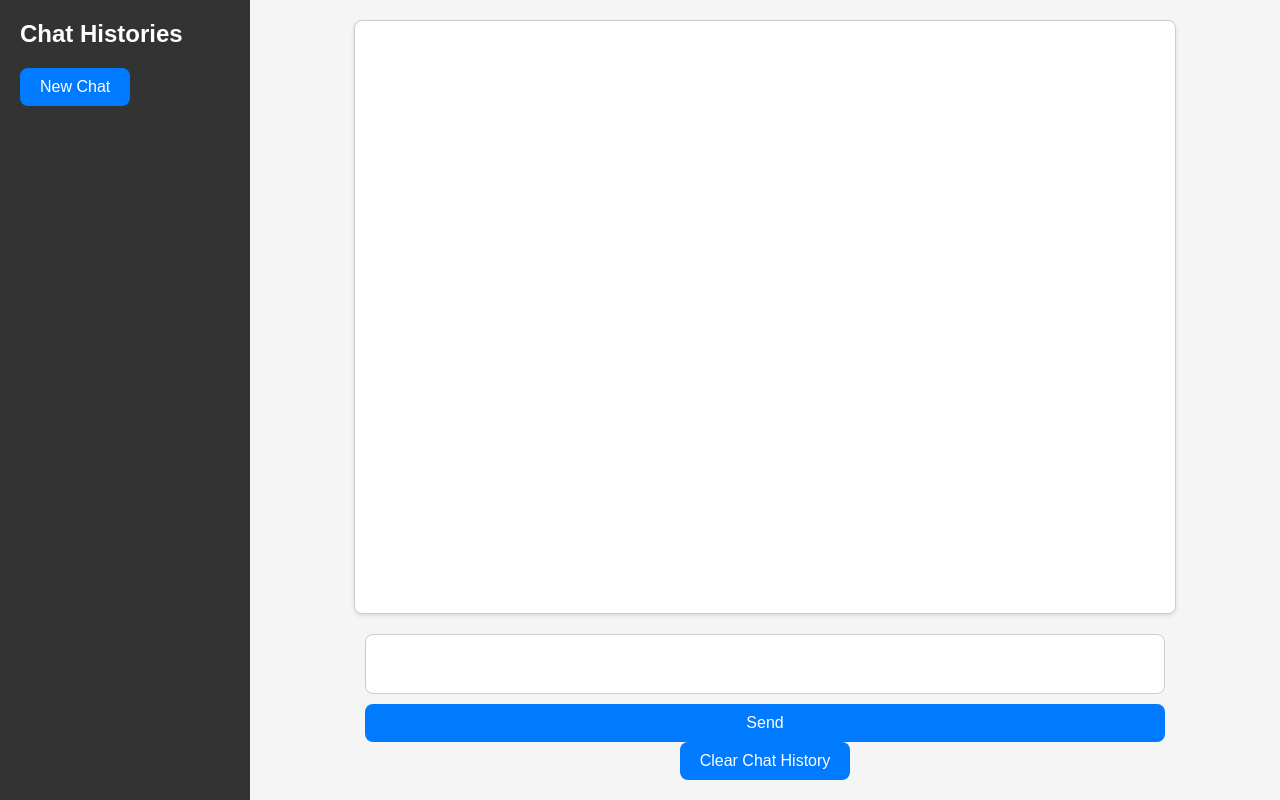
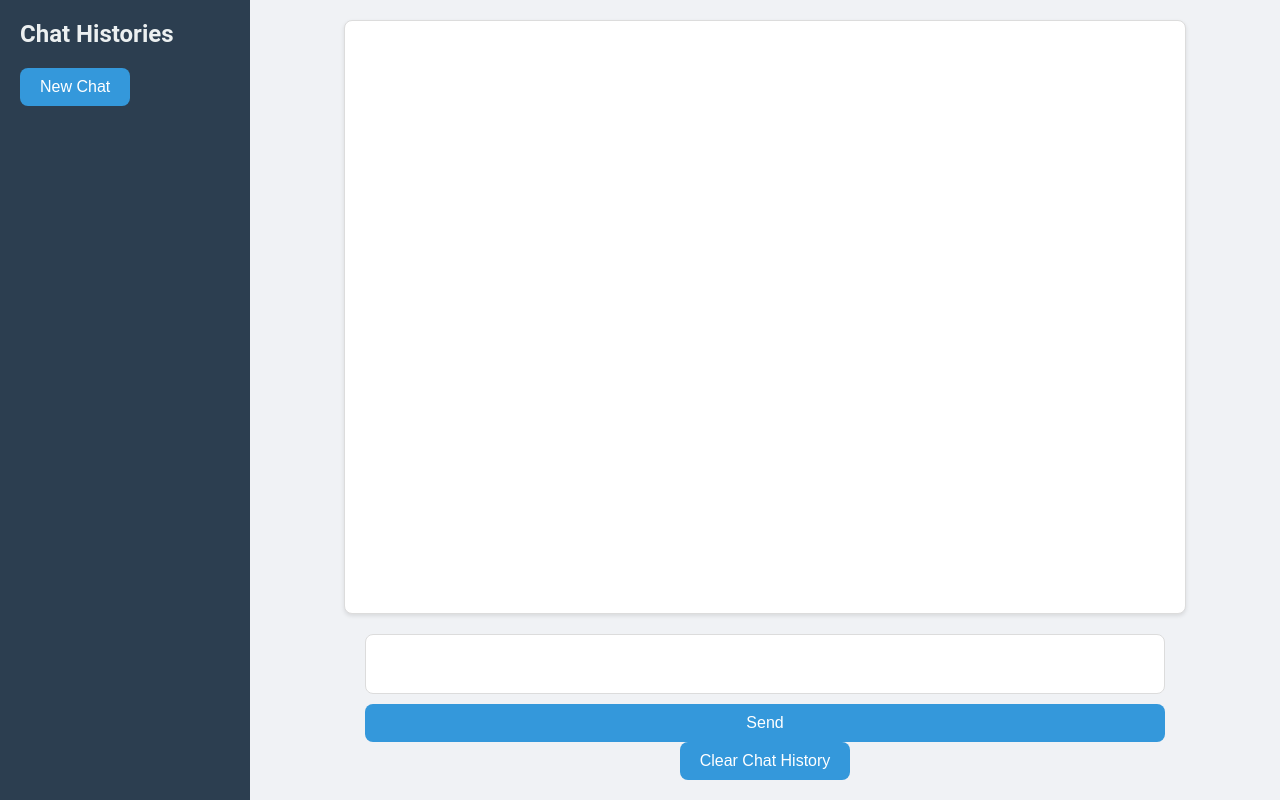
Before and after one commit to cnnickolay/chat-gpt-portal, a Flask app: page /chat in a window 1280 px wide. Run offline with Flask 3, Linux system fonts and the light colour scheme; parts of the project's set-up code (start-up, migrations or seed data) failed here and were passed over.

Commit message:
improve css

```diff
--- a/templates/chat.html
+++ b/templates/chat.html
@@ -5,19 +5,21 @@
     <title>Chat</title>
     <script src="https://code.jquery.com/jquery-3.6.0.min.js"></script>
     <style>
+        /* General Styles */
         body {
-            font-family: Arial, sans-serif;
+            font-family: 'Roboto', sans-serif;
             margin: 0;
             padding: 0;
             height: 100vh;
             display: flex;
-            background-color: #f5f5f5;
+            background-color: #f0f2f5;
         }
 
+        /* Sidebar Styles */
         #sidebar {
             width: 250px;
-            background-color: #333;
-            color: #fff;
+            background-color: #2c3e50;
+            color: #ecf0f1;
             padding: 20px;
             box-sizing: border-box;
             overflow-y: auto;
@@ -25,6 +27,7 @@
 
         #sidebar h2 {
             margin-top: 0;
+            font-size: 1.5em;
         }
 
         #sidebar ul {
@@ -35,13 +38,15 @@
         #sidebar ul li {
             padding: 10px;
             cursor: pointer;
-            border-bottom: 1px solid #444;
+            border-bottom: 1px solid #34495e;
+            transition: background-color 0.3s;
         }
 
         #sidebar ul li:hover {
-            background-color: #444;
+            background-color: #34495e;
         }
 
+        /* Container Styles */
         #container {
             flex: 1;
             display: flex;
@@ -51,19 +56,22 @@
             box-sizing: border-box;
         }
 
+        /* Chat Box Styles */
         #chat-box {
             flex: 1;
             width: 100%;
             max-width: 800px;
-            border: 1px solid #ccc;
+            border: 1px solid #dcdcdc;
             border-radius: 8px;
-            padding: 10px;
-            background-color: #fff;
+            padding: 20px;
+            background-color: #ffffff;
             box-shadow: 0 2px 4px rgba(0, 0, 0, 0.1);
             margin-bottom: 20px;
             font-size: 1em;
+            overflow-y: auto;
         }
 
+        /* Chat Form Styles */
         #chat-form {
             display: flex;
             flex-direction: column;
@@ -77,38 +85,40 @@
             font-size: 1em;
             padding: 10px;
             box-sizing: border-box;
-            border: 1px solid #ccc;
+            border: 1px solid #dcdcdc;
             border-radius: 8px;
             margin-bottom: 10px;
             resize: none;
             overflow: hidden;
         }
 
+        /* Button Styles */
         button {
             font-size: 1em;
             padding: 10px 20px;
             border: none;
             border-radius: 8px;
-            background-color: #007bff;
+            background-color: #3498db;
             color: #fff;
             cursor: pointer;
             transition: background-color 0.3s;
         }
 
         button:hover {
-            background-color: #0056b3;
+            background-color: #2980b9;
         }
 
         button:focus {
             outline: none;
-            box-shadow: 0 0 0 3px rgba(0, 123, 255, 0.5);
+            box-shadow: 0 0 0 3px rgba(52, 152, 219, 0.5);
         }
 
+        /* Collapsible Section Styles */
         .collapsible {
             font-size: 0.9em;
-            padding: 5px;
+            padding: 10px;
             cursor: pointer;
-            background-color: #f0f0f0;
+            background-color: #ecf0f1;
             border: none;
             text-align: left;
             outline: none;
@@ -118,12 +128,12 @@
         }
 
         .collapsible:hover {
-            background-color: #e0e0e0;
+            background-color: #bdc3c7;
         }
 
         .content {
             display: none;
-            padding: 5px;
+            padding: 10px;
             background-color: #f9f9f9;
             margin: 0;
             border-radius: 8px;
@@ -133,15 +143,17 @@
             white-space: pre-wrap;
         }
 
+        /* Label Container Styles */
         .label-container {
             display: flex;
             align-items: center;
             justify-content: space-between;
         }
 
+        /* Delete Button Styles */
         .delete-btn {
             margin-left: 10px;
-            background-color: #dc3545;
+            background-color: #e74c3c;
             color: #fff;
             border: none;
             border-radius: 8px;
@@ -151,14 +163,15 @@
         }
 
         .delete-btn:hover {
-            background-color: #c82333;
+            background-color: #c0392b;
         }
 
         .delete-btn:focus {
             outline: none;
-            box-shadow: 0 0 0 3px rgba(220, 53, 69, 0.5);
+            box-shadow: 0 0 0 3px rgba(231, 76, 60, 0.5);
         }
 
+        /* Responsive Styles */
         @media (max-width: 600px) {
             #container {
                 padding: 10px;
@@ -187,11 +200,11 @@
 
             .collapsible {
                 font-size: 0.8em;
-                padding: 4px;
+                padding: 8px;
             }
 
             .content {
-                padding: 4px;
+                padding: 8px;
             }
 
             .delete-btn {
```
